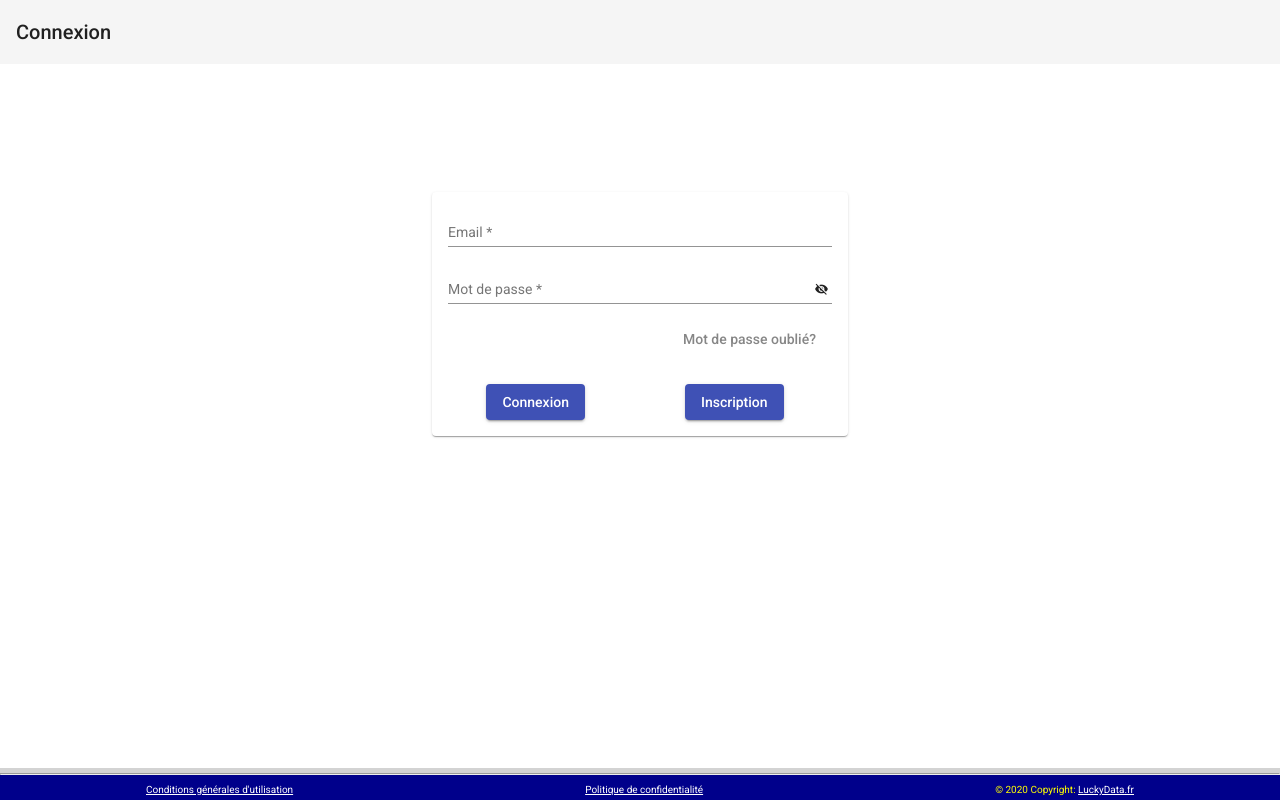
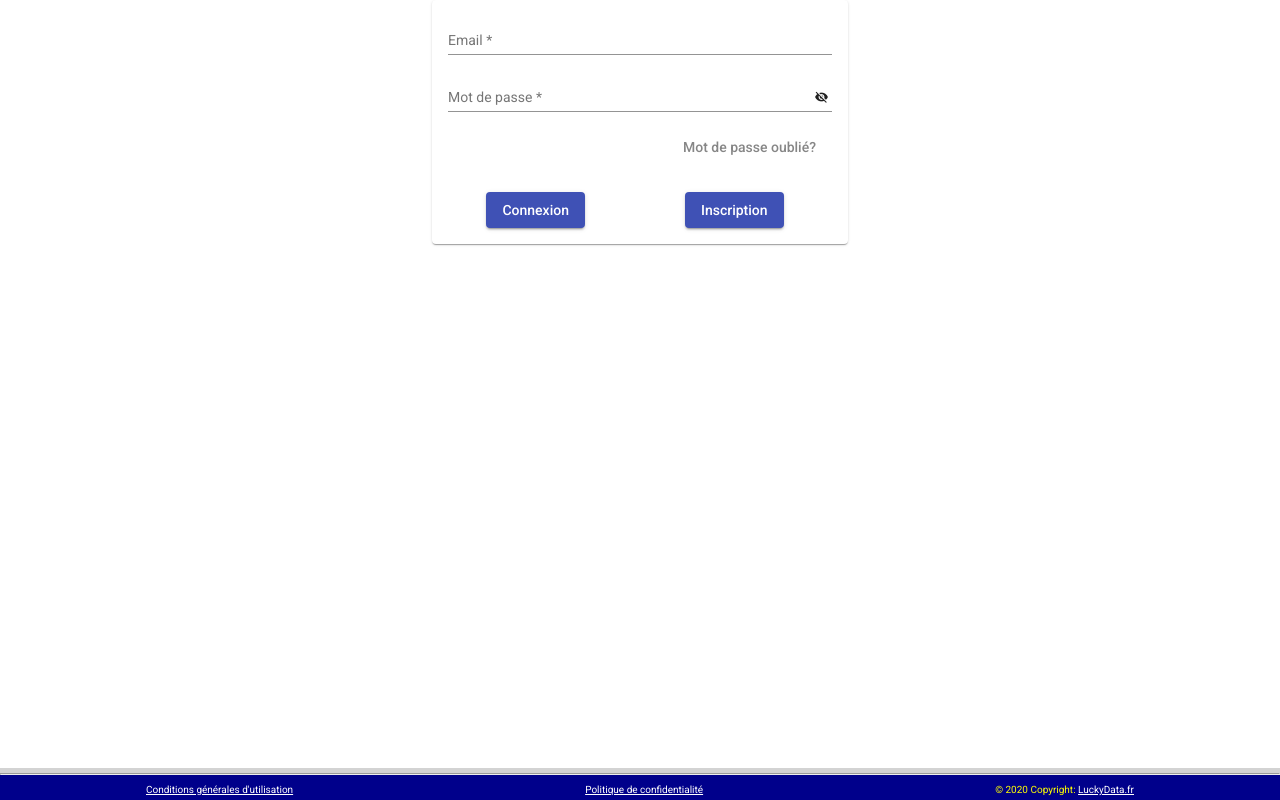
Before and after one commit to terencecode/lucky-data, an Angular app in the folder lucky-data-application/: page / in a window 1280 px wide. Built offline with nearby package versions, Linux system fonts and the light colour scheme.

Commit message:
Removed navbar from login form page

```diff
--- a/lucky-data-application/src/app/component/login-form/login-form.component.html
+++ b/lucky-data-application/src/app/component/login-form/login-form.component.html
@@ -1,6 +1,3 @@
-<mat-toolbar class="tool-bar">
-  <span>Connexion</span>
-</mat-toolbar>
 <mat-card class="my-form">
   <mat-card-content>
     <form [formGroup]="form">
@@ -20,11 +17,11 @@
         </mat-form-field>
       </div>
       <div class="reset">
-        <a routerLink="/mot-de-passe-oublie" class="forgot"><button mat-button>Mot de passe oublié?</button></a>
+        <a routerLink="/forgotten-password" class="forgot"><button mat-button>Mot de passe oublié?</button></a>
       </div>
       <div class="buttons">
         <button type="submit" mat-raised-button (click)="login()" color="primary" class="connexion">Connexion</button>
-        <a routerLink="/inscription">
+        <a routerLink="/register">
           <button mat-raised-button color="primary" class="inscription">Inscription</button>
         </a>
       </div>
--- a/lucky-data-application/src/app/component/login-form/login-form.component.sass
+++ b/lucky-data-application/src/app/component/login-form/login-form.component.sass
@@ -1,6 +1,3 @@
-.tool-bar
-  margin-bottom: 10%
-
 .my-form
   min-width: 150px
   max-width: 500px
```
